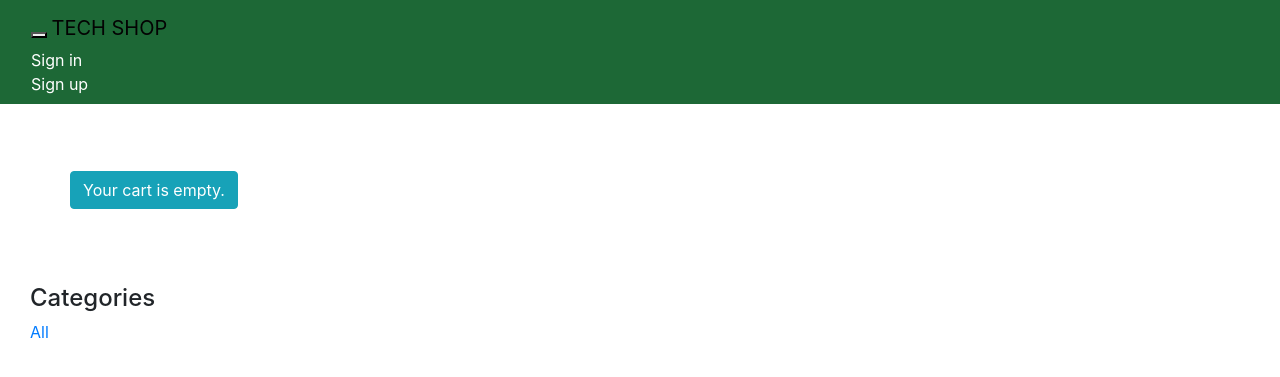
After one commit to Dimaps716/Scrummers-test-backend, a Django app: page / in a window 1280 px wide, after a click on "Toggle navigation". The commit adds this page. Shown: the top 377 px of the page. Run offline with Django 3.2, Linux system fonts and the light colour scheme; data that the repository does not hold is empty; some libraries are stand-ins or nearby versions.

Commit message:
fix errors in rendering

```diff
--- a/Scrummer/urls.py
+++ b/Scrummer/urls.py
@@ -23,4 +23,4 @@ urlpatterns = [
     path('cart', include('cart.urls')),
     path('orders/', include('orders.urls')),
     path('', include('Shop.urls'))
-]
+] + static(settings.MEDIA_URL, document_root=settings.MEDIA_ROOT)
--- a/Shop/templates/base.html
+++ b/Shop/templates/shop/base.html
@@ -1,12 +1,13 @@
-    {% load static %}
-    <html lang="en">
-    <head>
+<!DOCTYPE html>
+{% load static %}
+<html lang="en">
+<head>
     <meta charset="UTF-8">
     <title>{% block title %}On-line Shop{% endblock %}</title>
     <link rel="stylesheet" href="https://stackpath.bootstrapcdn.com/bootstrap/4.3.1/css/bootstrap.min.css" integrity="sha384-ggOyR0iXCbMQv3Xipma34MD+dH/1fQ784/j6cY/iJTQUOhcWr7x9JvoRxT2MZw1T" crossorigin="anonymous">
     <link rel="stylesheet" href="{% static 'css/styles.css' %}">
-    </head>
-    <body>
+</head>
+<body>
     {% include 'Shop/navbar.html' %}
 
     <div class="container">
--- /dev/null
+++ b/Shop/templates/shop/navbar.html
@@ -0,0 +1,54 @@
+{% load static %}
+<nav
+  class="navbar navbar-default navbar-fixed-top"
+  role="navigation"
+  style="margin-bottom: 0px; background-color: #1d6836"
+>
+  <!-- Brand and toggle get grouped for better mobile display -->
+  <div class="container-fluid">
+    <div class="navbar-header">
+      <button
+        type="button"
+        class="navbar-toggle"
+        data-toggle="collapse"
+        data-target="#bs-example-navbar-collapse-1"
+      >
+        <span class="sr-only">Toggle navigation</span>
+        <span class="icon-bar"></span>
+        <span class="icon-bar"></span>
+        <span class="icon-bar"></span>
+      </button>
+      <a
+        class="navbar-brand"
+        href="{% url 'shop:product_list' %}"
+        style="color: #030303"
+        >TECH SHOP</a
+      >
+    </div>
+
+    <!-- Collect the nav links, forms, and other content for toggling -->
+    <div class="collapse navbar-collapse" id="bs-example-navbar-collapse-1">
+      <ul class="nav navbar-nav navbar-right">
+        <li class="dropdown">
+          {% if request.user.is_authenticated %}
+          <a
+            href="#"
+            class="dropdown-toggle"
+            data-toggle="dropdown"
+            style="color: #ffffff"
+            >{{ request.user.username }}<b class="caret"></b
+          ></a>
+          <ul class="dropdown-menu">
+            <li><a href="">logout</a></li>
+            {% else %}
+            <li class="divider"></li>
+            <li><a href="#" style="color: #ffffff">Sign in</a></li>
+            <li><a href="#" style="color: #ffffff">Sign up</a></li>
+          </ul>
+          {% endif %}
+        </li>
+      </ul>
+    </div>
+    <!-- /.navbar-collapse -->
+  </div>
+</nav>
--- a/cart/forms.py
+++ b/cart/forms.py
@@ -1,10 +1,8 @@
 from django import forms
 
-PRODUCT_QUANTITY_CHOICES = [(i, str(i)) for i in range(1, 2)]
+PRODUCT_QUANTITY_CHOICES = [(i, str(i)) for i in range(1, 10)]
 
 
 class CartAddProductForm(forms.Form):
-    quantity = forms.TypedChoiceField(
-        choices=PRODUCT_QUANTITY_CHOICES, coerce=int)
-    update = forms.BooleanField(
-        required=False, initial=False, widget=forms.HiddenInput)
+    quantity = forms.TypedChoiceField(choices=PRODUCT_QUANTITY_CHOICES, coerce=int)
+    update = forms.BooleanField(required=False, initial=False, widget=forms.HiddenInput)
```
Also changed, not shown: Shop/templates/navbar.html (deleted, +0 -36 lines), cart/views.py (+2 -5 lines), orders/templates/orders/created.html (deleted, +0 -14 lines), orders/templates/orders/order/create.html (renamed from orders/templates/orders/create.html, +2 -5 lines), orders/templates/orders/order/created.html (added, +17 -0 lines), Shop/templates/shop/product/detail.html (renamed from Shop/templates/product/datail.html), Shop/templates/shop/product/list.html (renamed from Shop/templates/product/list.html), cart/templates/cart/detail.html (renamed from cart/templates/cart/datail.html).
